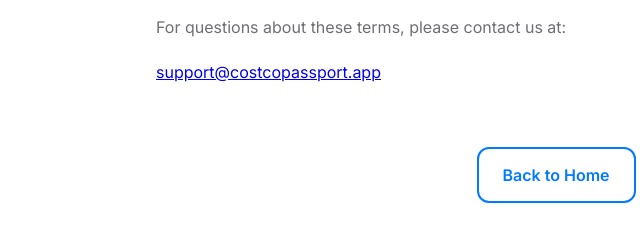
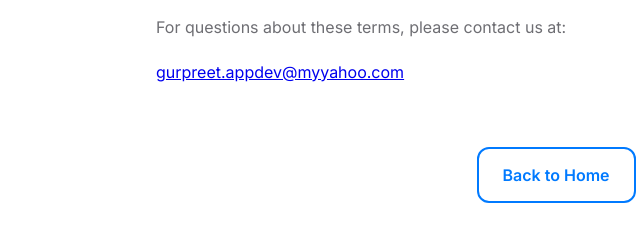
Before and after one commit to gurpreetz/costco-passport-site, a plain HTML site: page terms.html in a window 1280 px wide. Shown: the part 2734-2966 px from the top of the page, 84-724 px from the left. Drawn offline with Linux system fonts and the light colour scheme.

Commit message:
Update contact email to gurpreet.appdev@myyahoo.com

```diff
--- a/terms.html
+++ b/terms.html
@@ -127,7 +127,7 @@
 
         <h2>Contact Information</h2>
         <p>For questions about these terms, please contact us at:</p>
-        <p><a href="mailto:support@costcopassport.app">support@costcopassport.app</a></p>
+        <p><a href="mailto:gurpreet.appdev@myyahoo.com">gurpreet.appdev@myyahoo.com</a></p>
 
         <p style="margin-top: 60px; text-align: center;">
             <a href="index.html" class="btn-secondary">Back to Home</a>
```
Also changed, not shown: index.html (+1 -1 lines), privacy.html (+1 -1 lines), 1 other file.
